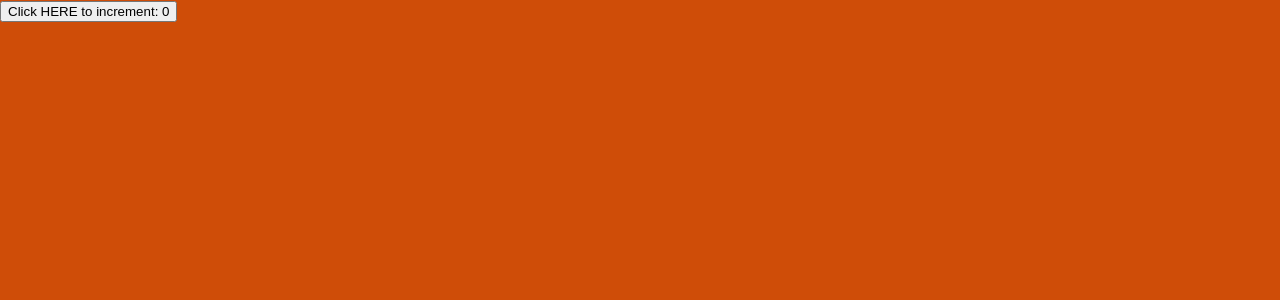
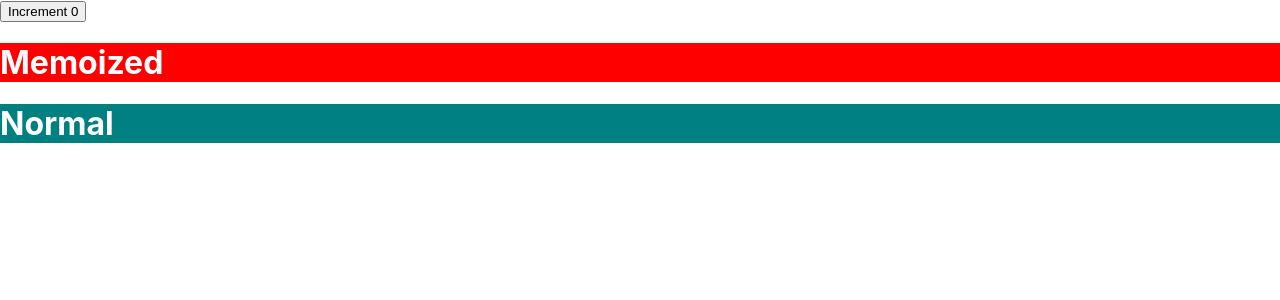
Before and after one commit to anandbabup/react.express, a React (Create React App) app: page / in a window 1280 px wide. Shown: the top 300 px of the page. Built offline with nearby package versions, Linux system fonts and the light colour scheme.

Commit message:
useMemo for memoize

```diff
--- a/src/App.js
+++ b/src/App.js
@@ -1,29 +1,41 @@
 import logo from './logo.svg';
 import './App.css';
-import React, { useState, useEffect } from 'react'
+import React, { useState, memo, useMemo } from 'react'
 
 
-function randomColor() {
-  return `#${Math.random()
-    .toString(16)
-    .substr(-6)}`
-}
+const Heading = memo(({ style, title }) => {
+  console.log('Rendered:', title)
+
+  return <h1 style={style}>{title}</h1>
+})
 
 function App() {
   const [count, setCount] = useState(0)
 
-  useEffect(() => {
-    document.body.style.backgroundColor = randomColor()
-  },[])
+  const normalStyle = {
+    backgroundColor: 'teal',
+    color: 'white',
+  }
+
+  const memoizedStyle = useMemo(() => {
+    return {
+      backgroundColor: 'red',
+      color: 'white',
+    }
+  }, [])
 
   return (
+    <>
       <button
         onClick={() => {
           setCount(count + 1)
         }}
       >
-      Click HERE to increment: {count}
+        Increment {count}
       </button>
+      <Heading style={memoizedStyle} title="Memoized" />
+      <Heading style={normalStyle} title="Normal" />
+    </>
   )
 }
 
```
Lines whose indentation alone changed are shown as unchanged.
